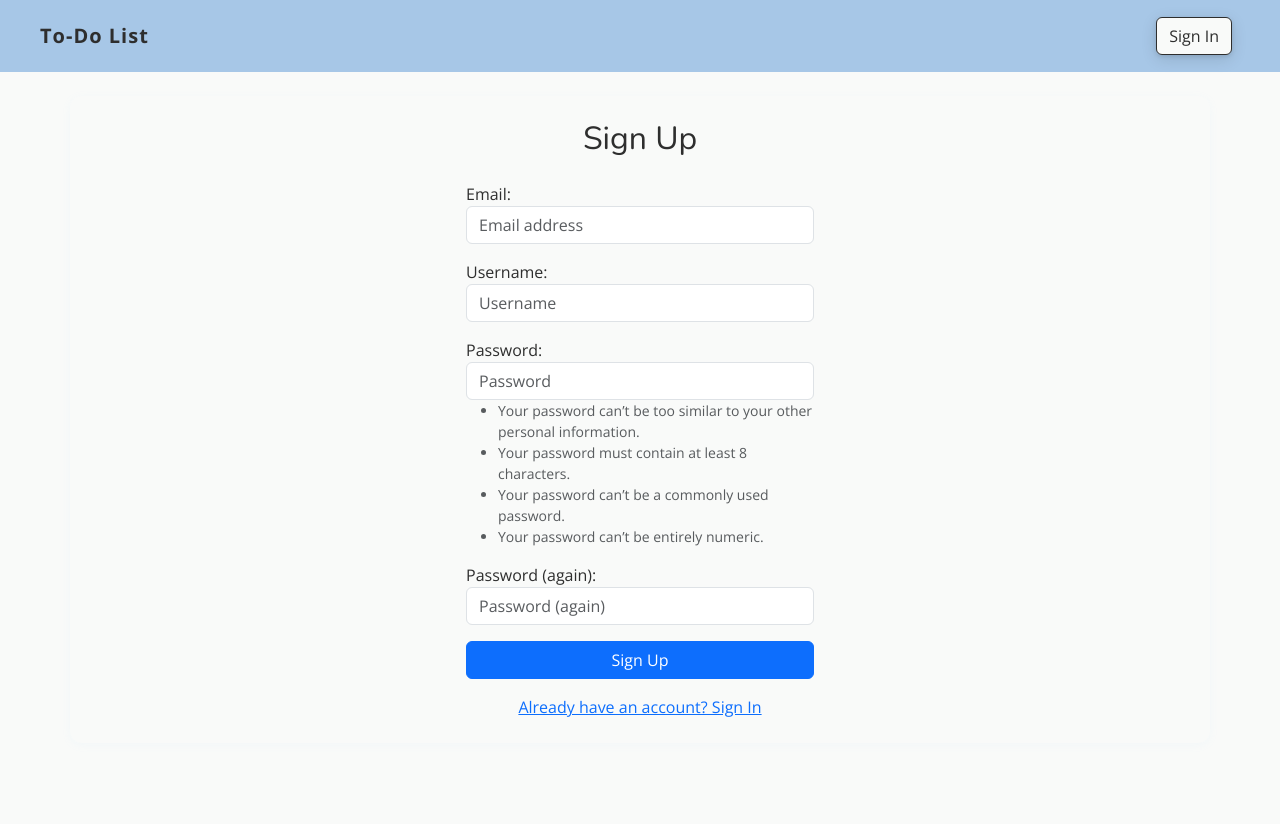
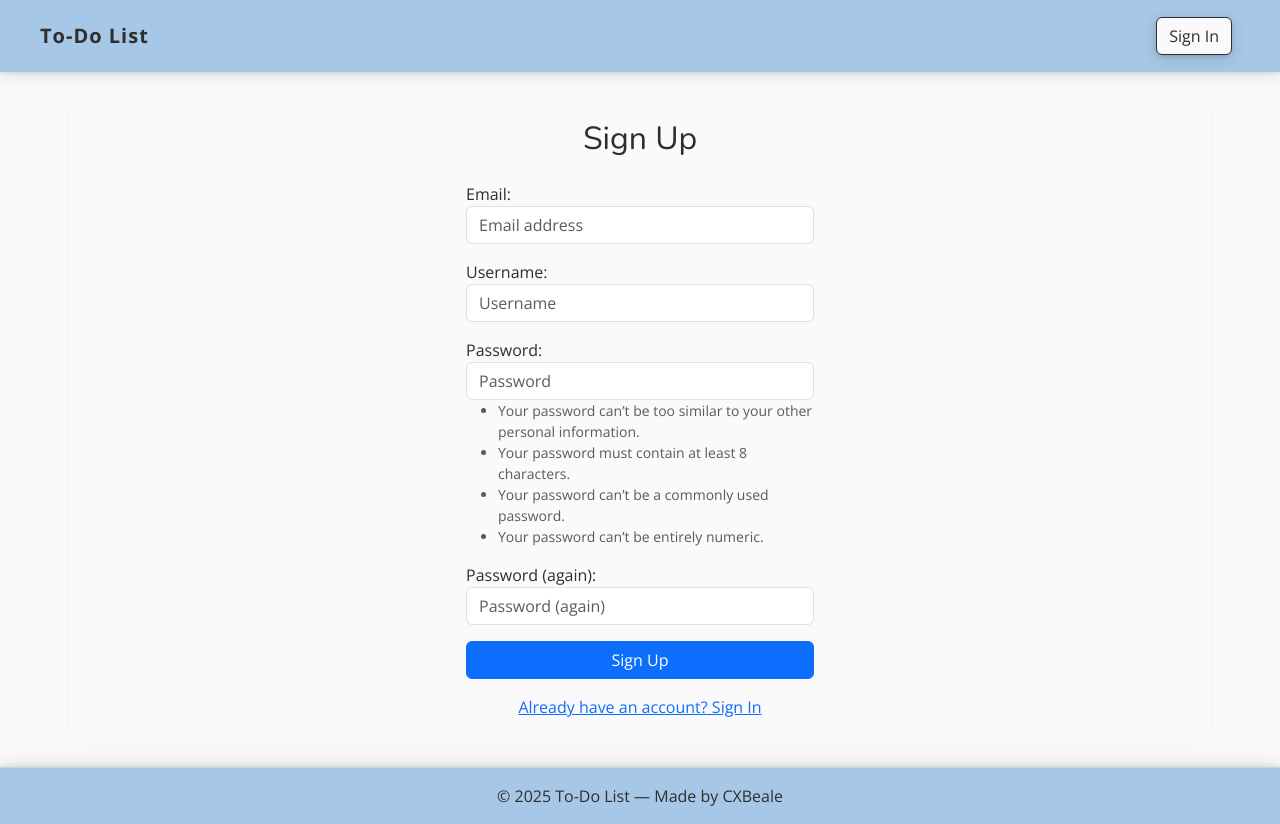
Before and after one commit to CXBeale/to-do-list, a Django app: page /accounts/signup/ in a window 1280 px wide. Before the commit the page ends 717 px from the top, so only its background shows below. Run offline with Django 5.2, Linux system fonts and the light colour scheme; some libraries are stand-ins or nearby versions.

Commit message:
Add footer

```diff
--- a/assets/css/style.css
+++ b/assets/css/style.css
@@ -1,3 +1,15 @@
+html, body {
+  height: 100%;
+}
+body {
+  min-height: 100vh;
+  display: flex;
+  flex-direction: column;
+}
+.container {
+  flex: 1 0 auto;
+}
+
   /* ========================= */
   /*        VARIABLES         */
   /* ========================= */
@@ -58,11 +70,12 @@
   /*        NAVIGATION        */
   /* ========================= */
   .header, .navbar {
-      background: var(--color-primary) !important;
-      color: var(--color-text);
-      border-radius: 0;
-      padding: 1rem 1.5rem;
-      margin-bottom: 2rem;
+  background: var(--color-primary) !important;
+  color: var(--color-text);
+  border-radius: 0;
+  padding: 1rem 1.5rem;
+  margin-bottom: 2rem;
+  box-shadow: 0 4px 16px 0 rgba(0,0,0,0.10), 0 1.5px 4px 0 rgba(0,0,0,0.08);
     }
   .navbar-brand {
     font-weight: bold;
@@ -108,6 +121,21 @@
     border: 1px solid var(--color-background);
     box-shadow: none;
   }
+
+/* ========================= */
+/*          FOOTER           */
+/* ========================= */
+.footer {
+  background: var(--color-primary);
+  color: var(--color-text);
+  border-top: 1px solid var(--color-secondary);
+  font-size: 1rem;
+  margin-top: 2rem;
+  box-shadow: 0 -4px 16px 0 rgba(0,0,0,0.10), 0 -1.5px 4px 0 rgba(0,0,0,0.08);
+}
+.footer .heart-accent {
+  color: var(--color-accent);
+}
 
   /* ========================= */
   /*        LIST GROUPS       */
--- a/todo/templates/todo/base.html
+++ b/todo/templates/todo/base.html
@@ -27,9 +27,15 @@
             {% endif %}
         </div>
     </nav>
+
     <div class="container">
         {% block content %}{% endblock %}
     </div>
+
+    <footer class="footer mt-auto py-3 text-center">
+            <span>&copy; {% now "Y" %} To-Do List &mdash; Made by CXBeale</span>
+    </footer>
+
     <script src="https://cdn.jsdelivr.net/npm/bootstrap@5.3.2/dist/js/bootstrap.bundle.min.js"></script>
 </body>
 </html>
```
